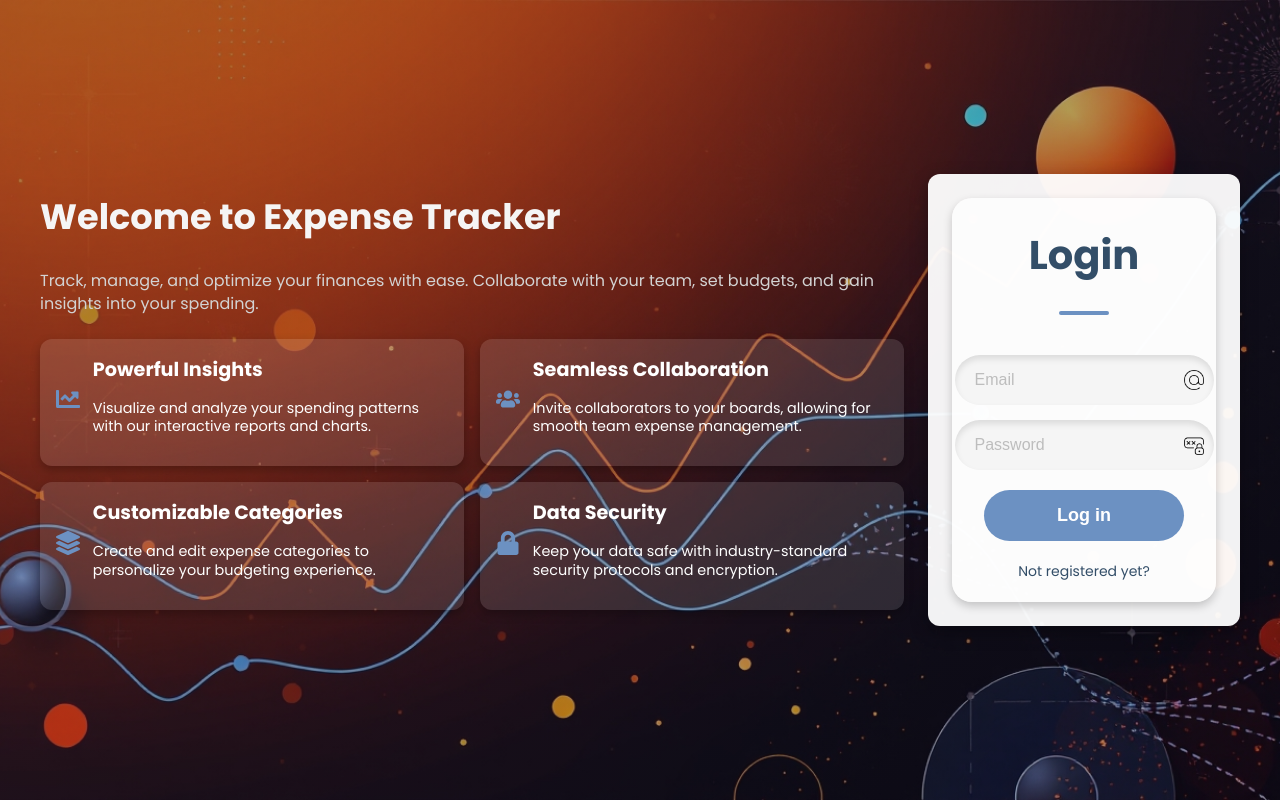
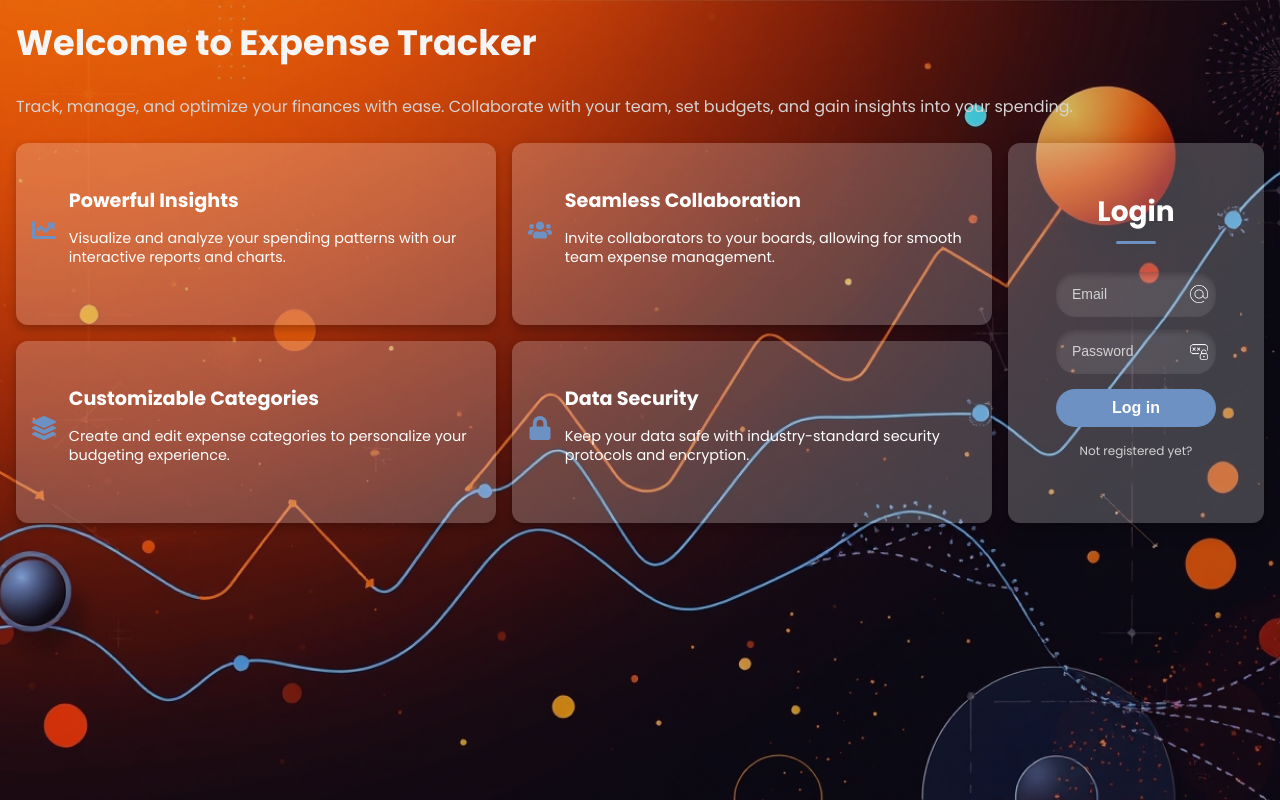
Before and after one commit to RotemBar18/ExpenseApp, a React (Vite) app in the folder Frontend/: page / in a window 1280 px wide. Built offline with nearby package versions, Linux system fonts and the light colour scheme.

Commit message:
homepage redesign

```diff
--- a/Frontend/src/components/collaborator/AddCollaborator.jsx
+++ b/Frontend/src/components/collaborator/AddCollaborator.jsx
@@ -10,7 +10,6 @@ const Overlay = styled.div`
   left: 0;
   width: 100vw;
   height: 100vh;
-  background-color: rgba(0, 0, 0, 0);
   display: flex;
   justify-content: center;
   align-items: center;
--- a/Frontend/src/components/collaborator/BoardCollaborators.jsx
+++ b/Frontend/src/components/collaborator/BoardCollaborators.jsx
@@ -68,7 +68,7 @@ const AddCollaboratorButton = styled.button`
   }
 `;
 
-export default function BoardCollaborators({ board, reloadBoards }) {
+export default function BoardCollaborators({ board, reloadBoards ,currentIndex}) {
   const { token, user } = useAuth();
   const navigate = useNavigate();
   const dispatch = useDispatch();
@@ -158,6 +158,8 @@ export default function BoardCollaborators({ board, reloadBoards }) {
 
       {selectedCollaborator && (
         <CollaboratorCard
+        reloadBoards={reloadBoards}
+        currentIndex={currentIndex}
           board={board}
           collaborator={selectedCollaborator}
           onRemove={handleRemoveCollaborator}
--- a/Frontend/src/components/collaborator/CollaboratorCard.jsx
+++ b/Frontend/src/components/collaborator/CollaboratorCard.jsx
@@ -116,11 +116,15 @@ const CloseButton = styled(Button)`
   }
 `;
 
-const CollaboratorCard = ({ board, collaborator, onRemove, onClose }) => {
+const CollaboratorCard = ({ board, collaborator, onRemove, onClose ,reloadBoards, currentIndex}) => {
   const { user } = useAuth();
 
   const onRemoveBtn = () => {
     onRemove(collaborator);
+    if(user.Id === collaborator.UserId) {
+      localStorage.setItem('currentIndex',currentIndex-1)
+      reloadBoards()
+    }
     onClose();
   };
 
--- a/Frontend/src/components/mainBoards/BoardSelection.jsx
+++ b/Frontend/src/components/mainBoards/BoardSelection.jsx
@@ -187,13 +187,14 @@ export default function BoardSelection({ boards, reloadBoards, userId }) {
   const [isSubmitting, setIsSubmitting] = useState(false);
   const { user } = useAuth();
   const [currentIndex, setCurrentIndex] = useState(0);
+
   useEffect(() => {
-    console.log('here')
     const savedIndex = localStorage.getItem('currentIndex');
     if (savedIndex !== null) {
       setCurrentIndex(Number(savedIndex));
     }
-  }, []);
+  }, [boards]);
+
   useEffect(() => {
     localStorage.setItem('currentIndex', currentIndex);
   }, [currentIndex]);
@@ -204,6 +205,7 @@ export default function BoardSelection({ boards, reloadBoards, userId }) {
     try {
       await createBoard(token, boardName, userId);
       setBoardName('');
+      setCurrentIndex(boards.length)
       setShowCreateForm(false);
       reloadBoards();
     } catch (error) {
@@ -251,7 +253,7 @@ export default function BoardSelection({ boards, reloadBoards, userId }) {
                 <BoardImage src={boards[currentIndex]?.ProfilePic || '/placeholder.svg?height=40&width=40'} alt="Board Profile" />
                 <BoardName>{boards[currentIndex]?.Name}</BoardName>
               </BoardHeader>
-              {boards[currentIndex] && (<BoardCollaborators reloadBoards={reloadBoards} board={boards[currentIndex]} />)}
+              {boards[currentIndex] && (<BoardCollaborators reloadBoards={reloadBoards} currentIndex={currentIndex} board={boards[currentIndex]} />)}
               <ChevronDown size={20} style={{ alignSelf: 'center' }} />
             </BoardItem>
 
--- a/Frontend/src/components/mainBoards/signup.jsx
+++ b/Frontend/src/components/mainBoards/signup.jsx
@@ -11,106 +11,115 @@ import { clearPreferences } from "../../redux/actions/preferenceAction";
 import { clearExpenses } from "../../redux/actions/expenseActions";
 
 const PageContainer = styled.div`
+  display: flex;
+  justify-content: center;
+  height: 100%;
 `;
 
 const FormContainer = styled.div`
-  background: rgba(255, 255, 255, 0.8);
-  border-radius: 20px;
-  box-shadow: 0px 4px 10px rgba(0, 0, 0, 0.2);
+  border-radius: 15px;
   z-index: 1;
   display: flex;
   flex-direction: column;
   align-items: center;
+  padding: 1.5rem;
+  width: 90%;
+  max-width: 350px;
+  justify-content: center;
 `;
 
 const Header = styled.div`
   text-align: center;
-  margin-bottom: 30px;
+  margin-bottom: 20px;
 `;
 
 const Title = styled.h1`
-  font-size: 40px;
+  font-size: 28px;
   font-family: 'Poppins', sans-serif;
-  color: #334e68;
+  color: #ffffff; // White color to stand out on dark background
+  margin: 0;
 `;
 
 const Underline = styled.div`
-  width: 50px;
-  height: 4px;
-  background: #6c91c2;
+  width: 40px;
+  height: 3px;
+  background: #6c91c2; // Matches the blue accent color from your theme
   border-radius: 9px;
-  margin: 10px auto;
+  margin: 8px auto;
 `;
 
 const Inputs = styled.div`
+  width: 100%;
 `;
 
 const Input = styled.div`
   display: flex;
   align-items: center;
-  margin-bottom: 15px ;
-  height: 50px;
-  padding:0 10px;
-  background: #f5f5f5;
-  border-radius: 30px;
-  box-shadow: inset 0 4px 6px rgba(0, 0, 0, 0.1);
+  margin-bottom: 12px;
+  height: 45px;
+  padding: 0 8px;
+  background: rgba(255, 255, 255, 0.1); // Light transparent input background
+  border-radius: 20px;
+  box-shadow: inset 0 3px 5px rgba(0, 0, 0, 0.2);
 `;
 
 const StyledInput = styled.input`
-  width: 90%;
+  width: 85%;
   background: transparent;
   border: none;
   outline: none;
-  font-size: 16px;
-  color: #333;
-  padding-left: 10px;
+  font-size: 14px;
+  color: #ffffff; // White input text color
+  padding-left: 8px;
 
   &::placeholder {
-    color: #bdbdbd;
+    color: #d3d3d3; // Light gray for placeholders
   }
 `;
 
 const Icon = styled.img`
-  width: 20px;
-  height: 20px;
+  width: 18px;
+  height: 18px;
+  filter: brightness(0) invert(1); // Inverts the color to match dark background
 `;
 
 const SubmitContainer = styled.div`
   display: flex;
   justify-content: center;
-  margin-top: 20px;
+  margin-top: 15px;
 `;
 
 const SubmitButton = styled.button`
-  background-color: #6c91c2;
-  color: #fff;
-  padding: 15px 30px;
-  border-radius: 30px;
+  background-color: #6c91c2; // Blue color matching the overall theme
+  color: #ffffff;
+  padding: 10px 20px;
+  border-radius: 20px;
   border: none;
-  font-size: 18px;
+  font-size: 16px;
   font-weight: bold;
   cursor: pointer;
   transition: all 0.3s ease;
-  width: 200px;
+  width: 160px;
 
   &:hover {
-    background-color: #5583a9;
+    background-color: #5583a9; // Slightly darker blue on hover
   }
 
   &:active {
-    transform: translateY(3px);
+    transform: translateY(2px);
   }
 `;
 
 const SwitchMode = styled.div`
-margin: 20px 0;
-  color: #334e68;
-  font-size: 14px;
+  margin: 15px 0;
+  color: #d3d3d3; // Light gray text color for switch mode
+  font-size: 12px;
   text-align: center;
   cursor: pointer;
 
   &:hover {
     text-decoration: underline;
+    color: #ffffff; // White color on hover for emphasis
   }
 `;
 
@@ -130,13 +139,13 @@ const Signup = () => {
   }, [action]);
 
   const handleSubmit = async (event) => {
+    event.preventDefault();
 
     if (action === 'Login') {
       await dispatch(clearBoard());
       await dispatch(clearPreferences());
       await dispatch(clearExpenses());
-      localStorage.setItem('currentIndex', 0)
-
+      localStorage.setItem('currentIndex', 0);
     }
 
     handleAuthSubmit(event, action, email, password, name, navigate, dispatch, setAction);
--- a/Frontend/src/pages/homepage.jsx
+++ b/Frontend/src/pages/homepage.jsx
@@ -27,6 +27,7 @@ const PageContainer = styled.div`
   position: relative;
   color: #fff;
   overflow-y: auto;
+  overflow-x: hidden;
 
   &::before {
     content: "";
@@ -35,37 +36,41 @@ const PageContainer = styled.div`
     left: 0;
     right: 0;
     bottom: 0;
-    background: linear-gradient(to bottom right, rgba(50, 50, 70, 0.4), rgba(20, 20, 40, 0.3));
+    background: linear-gradient(to bottom right, rgba(50, 50, 70, 0.1), rgba(20, 20, 40, 0.3));
     z-index: 0;
+
   }
 `;
 
 
-const MainContent = styled.div`
-  display: flex;
-  align-items: center;
-  max-width: 1200px;
-  padding: 1.5rem;
-  z-index: 1;
-  height: 100vh;
 
-  @media (max-width: 768px) {
-    flex-direction: column;
-    align-items: center;
-    overflow-y: auto;
-  }
-`;
 
 const InfoSection = styled.div`
   text-align: left;
-  padding-right: 1.5rem;
   animation: ${fadeIn} 1s ease forwards;
 display: flex;
+height:100vh;
+    padding: 1rem;
+
     flex-direction: column;
+
     @media (max-width: 768px) {
     width: 100%;
-    padding-right: 0;
     text-align: center;
+
+  }
+
+`;
+
+const MainContent = styled.div`
+display:flex;
+font-size:1rem;
+gap: 1rem;
+
+  @media (max-width: 768px) {
+flex-direction:column;
+  align-items: center;
+
   }
 `;
 
@@ -94,8 +99,12 @@ const InfoCardContainer = styled.div`
   }
 `;
 
+const cardContainer = styled.div`
+  filter:blur(1px)
+}
+`;
 const InfoCard = styled.div`
-  background: rgba(255, 255, 255, 0.12);
+  background: rgba(255, 255, 255, 0.22);
   padding: 1rem;
   border-radius: 12px;
   box-shadow: 0px 4px 10px rgba(0, 0, 0, 0.25);
@@ -103,8 +112,7 @@ const InfoCard = styled.div`
   align-items: center;
   gap: 0.8rem;
   color: #ffffff;
-backdrop-filter: blur(5px);
--webkit-backdrop-filter: blur(5px);
+}
 `;
 
 const IconWrapper = styled.div`
@@ -123,29 +131,35 @@ const InfoText = styled.p`
 `;
 
 const SignupSection = styled.div`
-  width: 35%;
-  background: rgba(255, 255, 255, 0.95);
+  background: rgba(255, 255, 255, 0.22);
   padding: 1.5rem;
   border-radius: 12px;
   box-shadow: 0px 6px 18px rgba(0, 0, 0, 0.3);
   animation: ${fadeIn} 1s ease forwards;
+  display: flex;
+  align-items: center;
+  justify-content:center;
+
 
   @media (max-width: 768px) {
   width: 90%;
-    margin-top: 1.5rem;
+  margin-bottom: 1rem;
+
   }
 `;
 
 const HomePage = () => {
   return (
     <PageContainer>
-      <MainContent>
       <InfoSection>
         <HeroTitle>Welcome to Expense Tracker</HeroTitle>
         <HeroSubtitle>
           Track, manage, and optimize your finances with ease. Collaborate with your team, set budgets, and gain insights into your spending.
         </HeroSubtitle>
+        <MainContent>
+
           <InfoCardContainer>
+
             <InfoCard>
               <IconWrapper><FaChartLine /></IconWrapper>
               <div>
@@ -183,11 +197,13 @@ const HomePage = () => {
               </div>
             </InfoCard>
           </InfoCardContainer>
-        </InfoSection>
           <SignupSection>
             <Signup />
           </SignupSection>
+
         </MainContent>
+      </InfoSection>
+
     </PageContainer>
   );
 };
```
Lines whose indentation alone changed are shown as unchanged.
